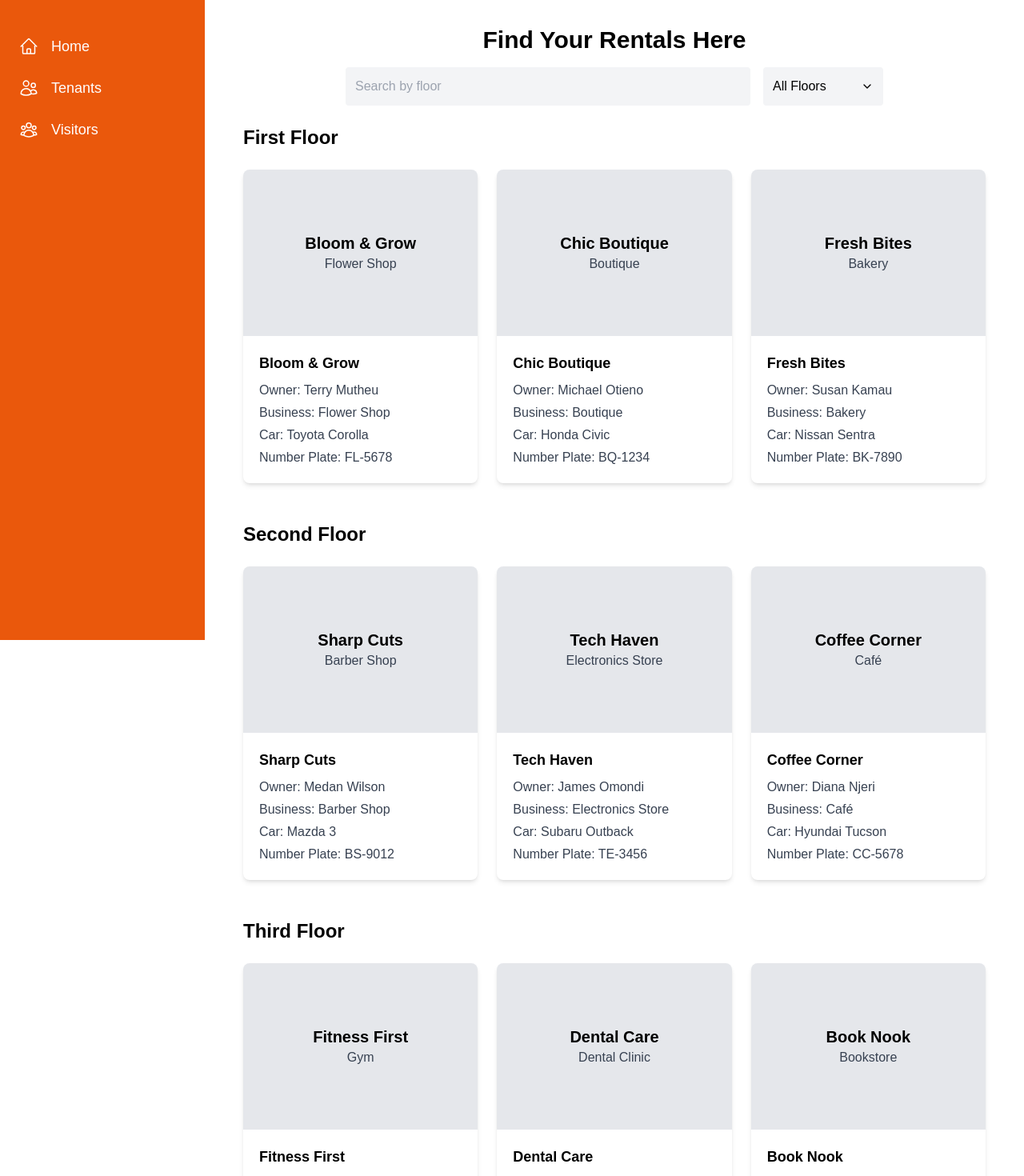
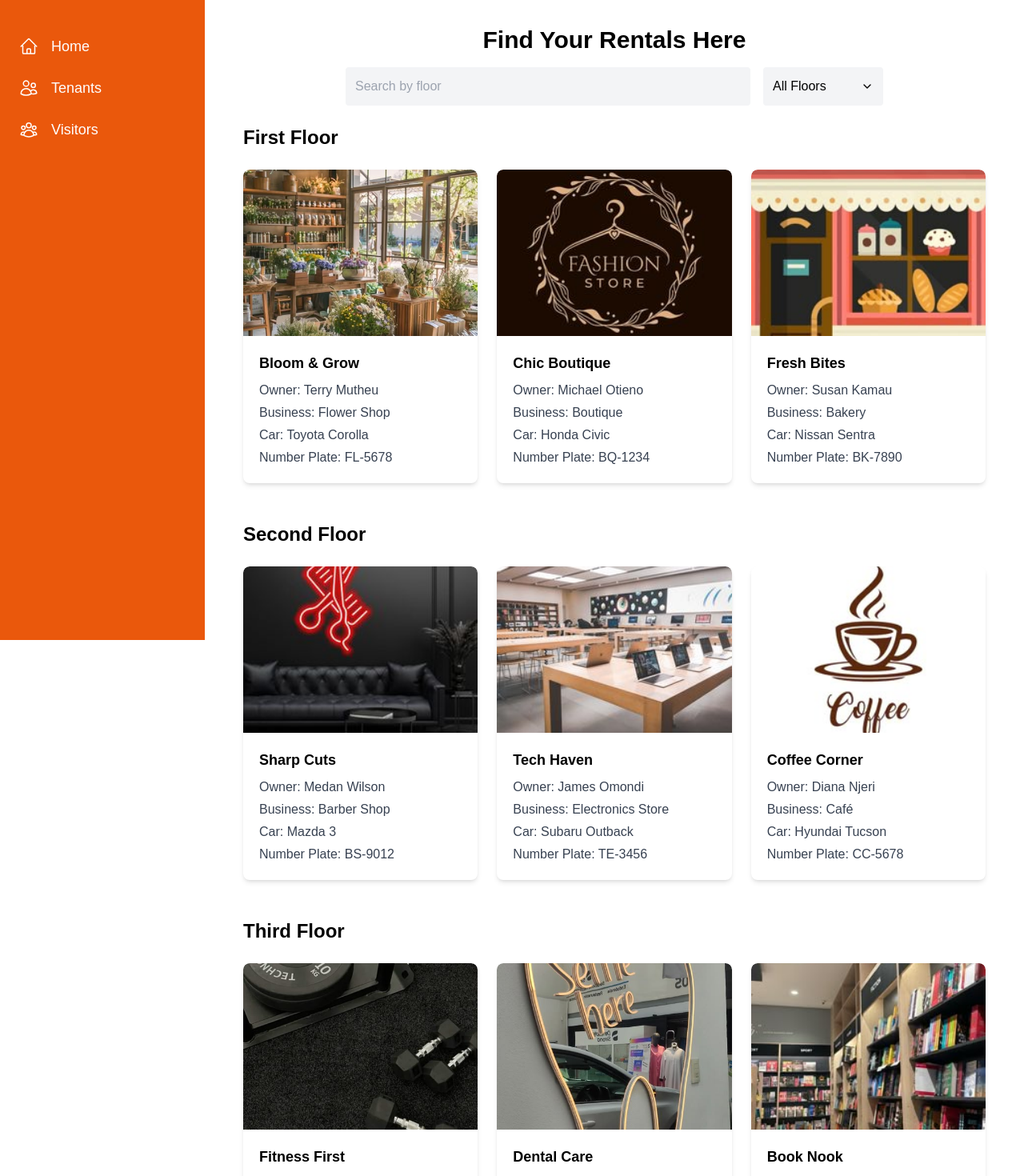
Before and after one commit to Mwanasha-Omari/Car-System, a Next.js app: page /Tenants in a window 1280 px wide. Shown: the top 1470 px of the page at 80% size. Built offline with nearby package versions, Linux system fonts and the light colour scheme.

Commit message:
made changes on the public page

```diff
--- a/src/app/Login/page.tsx
+++ b/src/app/Login/page.tsx
@@ -138,7 +138,7 @@ const LoginPage = () => {
           </form>
 
           <div className="mt-6 text-center">
-            <span>Don't have an account?</span>
+          <span>Don&#39;t have an account?</span>
             <Link href="/Signup" className="text-orange-600 font-medium ml-1">
               SignUp
             </Link>
--- a/src/app/Tenants/page.tsx
+++ b/src/app/Tenants/page.tsx
@@ -4,7 +4,6 @@ import { useState, useEffect } from 'react';
 import Image from 'next/image';
 import { FiChevronDown } from 'react-icons/fi';
 import Layout from '../components/Layout';
-
 
 interface Tenant {
   id: number;
@@ -18,8 +17,7 @@ interface Tenant {
 }
 
 const TenantDisplay = () => {
-  const mockTenants: Tenant[] = [
-    // First Floor Tenants
+  const allTenants: Tenant[] = [
     {
       id: 1,
       businessName: "Bloom & Grow",
@@ -50,8 +48,6 @@ const TenantDisplay = () => {
       imageUrl: "/Images/bakery.jpg",
       floor: "First Floor"
     },
-
-    // Second Floor Tenants
     {
       id: 4,
       businessName: "Sharp Cuts",
@@ -79,11 +75,9 @@ const TenantDisplay = () => {
       businessType: "Café",
       car: "Hyundai Tucson",
       numberPlate: "CC-5678",
-      imageUrl: "/images/cafe.jpg",
+      imageUrl: "/Images/cafe.jpg",
       floor: "Second Floor"
     },
-
-    // Third Floor Tenants
     {
       id: 7,
       businessName: "Fitness First",
@@ -91,7 +85,7 @@ const TenantDisplay = () => {
       businessType: "Gym",
       car: "Ford Ranger",
       numberPlate: "FF-9012",
-      imageUrl: "/images/gym.jpg",
+      imageUrl: "/Images/gym.jpg",
       floor: "Third Floor"
     },
     {
@@ -101,7 +95,7 @@ const TenantDisplay = () => {
       businessType: "Dental Clinic",
       car: "Toyota RAV4",
       numberPlate: "DC-3456",
-      imageUrl: "/images/dental.jpg",
+      imageUrl: "/Images/dental.jpg",
       floor: "Third Floor"
     },
     {
@@ -111,7 +105,7 @@ const TenantDisplay = () => {
       businessType: "Bookstore",
       car: "Honda HR-V",
       numberPlate: "BN-7890",
-      imageUrl: "/images/bookstore.jpg",
+      imageUrl: "/Images/bookstore.jpg",
       floor: "Third Floor"
     }
   ];
@@ -123,7 +117,7 @@ const TenantDisplay = () => {
 
   useEffect(() => {
     const timer = setTimeout(() => {
-      setTenants(mockTenants);
+      setTenants(allTenants);
       setLoading(false);
     }, 800);
 
@@ -134,7 +128,9 @@ const TenantDisplay = () => {
     const matchesSearch = tenant.floor.toLowerCase().includes(searchTerm.toLowerCase()) ||
       tenant.businessName.toLowerCase().includes(searchTerm.toLowerCase()) ||
       tenant.businessType.toLowerCase().includes(searchTerm.toLowerCase());
+
     const matchesFloor = selectedFloor === 'All Floors' || tenant.floor === selectedFloor;
+
     return matchesSearch && matchesFloor;
   });
 
@@ -159,7 +155,6 @@ const TenantDisplay = () => {
             value={searchTerm}
             onChange={(e) => setSearchTerm(e.target.value)}
           />
-
           <div className="relative">
             <select
               value={selectedFloor}
@@ -176,7 +171,6 @@ const TenantDisplay = () => {
           </div>
         </div>
 
-      {/* tenants by floor */}
         {floors.filter(floor => floor !== 'All Floors').map(floor => {
           const floorTenants = filteredTenants.filter(tenant =>
             selectedFloor === 'All Floors' || selectedFloor === floor ? tenant.floor === floor : false
@@ -191,22 +185,15 @@ const TenantDisplay = () => {
                 {floorTenants.map((tenant) => (
                   <div key={tenant.id} className="bg-white rounded-lg shadow-md overflow-hidden transition-transform duration-300 hover:shadow-lg hover:-translate-y-1">
                     <div className="relative h-52 w-full">
-                    {!tenant.imageUrl.includes('http') ? (
-                      <div className="bg-gray-200 h-full w-full flex items-center justify-center">
-                        <div className="text-center p-4">
-                          <p className="font-bold text-xl">{tenant.businessName}</p>
-                          <p className="text-gray-700">{tenant.businessType}</p>
-                        </div>
-                      </div>
-                    ) : (
                     <Image
                    src={tenant.imageUrl}
                    alt={tenant.businessName}
-                        fill
-                        style={{ objectFit: 'cover' }}
-                        className="rounded-t-lg"
+                   width={400}
+                   height={200}
+                   quality={100}
+  className="object-cover w-full h-52 rounded-t-lg"
 />
-                    )}
+
                     </div>
                     <div className="p-5">
                       <h3 className="text-lg font-semibold mb-2">{tenant.businessName}</h3>
--- a/src/app/Visitors/page.tsx
+++ b/src/app/Visitors/page.tsx
@@ -3,7 +3,6 @@
 import { useState, useEffect } from 'react';
 import { FiChevronDown } from 'react-icons/fi';
 import Layout from '../components/Layout';
-
 
 interface Visitor {
   id: number;
@@ -27,8 +26,7 @@ interface Tenant {
   visitors: Visitor[];
 }
 
-const Visitors = () => {
-  const mockTenants: Tenant[] = [
+const allTenants: Tenant[] = [
   {
     id: 1,
     businessName: "Bloom & Grow",
@@ -36,7 +34,7 @@ const Visitors = () => {
     businessType: "Flower Shop",
     car: "Toyota Corolla",
     numberPlate: "FL-5678",
-      imageUrl: "/Images/flowershop.jpg",
+    imageUrl: "/images/flowershop.jpg",
     floor: "First Floor",
     visitors: [],
   },
@@ -47,12 +45,13 @@ const Visitors = () => {
     businessType: "Boutique",
     car: "Honda Civic",
     numberPlate: "BQ-1234",
-      imageUrl: "/Images/botique.jpg",
+    imageUrl: "/images/botique.jpg",
     floor: "First Floor",
     visitors: [],
   },
 ];
 
+const Visitors = () => {
   const [tenants, setTenants] = useState<Tenant[]>([]);
   const [loading, setLoading] = useState<boolean>(true);
   const [searchTerm, setSearchTerm] = useState<string>('');
@@ -61,17 +60,15 @@ const Visitors = () => {
 
   useEffect(() => {
     setTimeout(() => {
-      setTenants(mockTenants);
+      setTenants(allTenants);
       setLoading(false);
     }, 800);
   }, []);
 
-//   Names
   const generateAfricanName = () => {
     const names = ["Mwangi", "Atieno", "Mutua", "Wanjiru", "Odhiambo", "Mugambi", "Akinyi", "Njeri", "Kamau"];
     return names[Math.floor(Math.random() * names.length)] + " " + names[Math.floor(Math.random() * names.length)];
   };
-
 
   const calculateTime = (arrival: string) => {
     const arrivalDate = new Date(`2025-04-04T${arrival}`);
@@ -113,7 +110,6 @@ const Visitors = () => {
 
     setArrivalTime('');
   };
-
 
   const clearVisitors = (tenantId: number) => {
     setTenants((prev) =>
```
Also changed, not shown: public/Images/dental.jpg (renamed from public/Images/dental clinic.jpg). Lines whose indentation alone changed are shown as unchanged.
